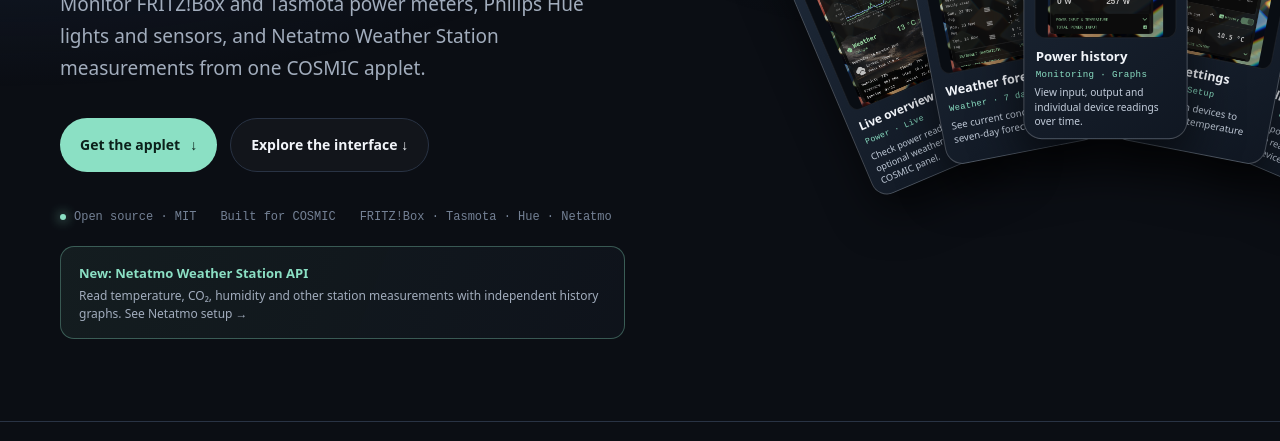
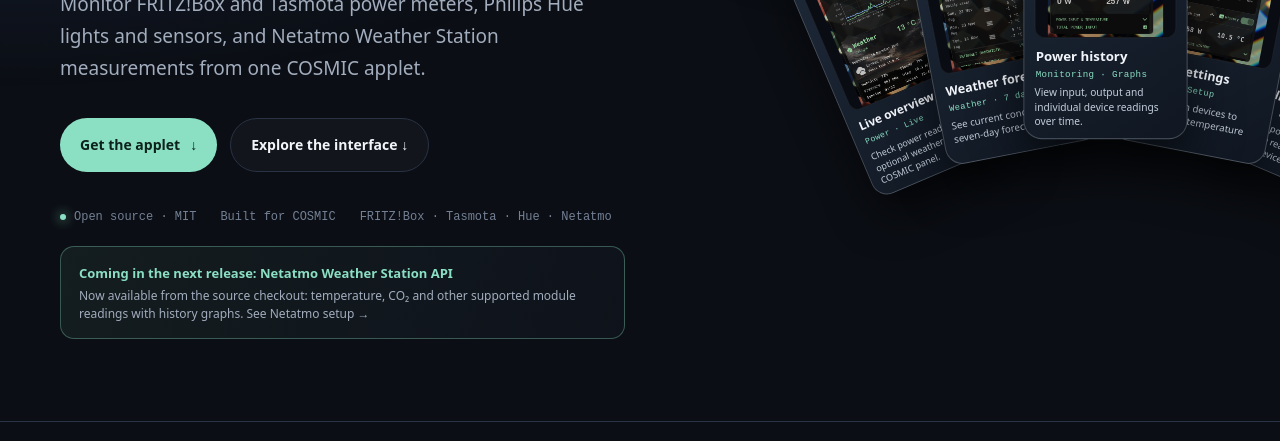
Before and after one commit to gpkvt/cosmic-ext-fritzsmart-monitor-applet, a plain HTML site: page docs/index.html in a window 1280 px wide. Shown: the part 493-934 px from the top of the page. Drawn offline with Linux system fonts and the light colour scheme.

Commit message:
docs(site): distinguish source-available Netatmo integration from latest packaged release

```diff
--- a/docs/index.html
+++ b/docs/index.html
@@ -116,7 +116,7 @@
         <p class="hero-copy">Monitor FRITZ!Box and Tasmota power meters, Philips Hue lights and sensors, and Netatmo Weather Station measurements from one COSMIC applet.</p>
         <div class="actions"><a class="btn" href="#downloads">Get the applet <span>↓</span></a><a class="btn secondary" href="#features">Explore the interface ↓</a></div>
         <div class="hero-meta"><span><i class="dot"></i> Open source · MIT</span><span>Built for COSMIC</span><span>FRITZ!Box · Tasmota · Hue · Netatmo</span></div>
-        <a class="release-note" href="guide.html#netatmo"><strong>New: Netatmo Weather Station API</strong><span>Read temperature, CO₂, humidity and other station measurements with independent history graphs. See Netatmo setup →</span></a>
+        <a class="release-note" href="guide.html#netatmo"><strong>Coming in the next release: Netatmo Weather Station API</strong><span>Now available from the source checkout: temperature, CO₂ and other supported module readings with history graphs. See Netatmo setup →</span></a>
       </div>
       <div class="hero-gallery" aria-label="Featured FRITZ!Power Monitor screenshots">
         <a class="hero-shot" href="Screenshot_2026-11-18_13-45-46.png" aria-label="View live overview screenshot screenshot" data-hero-lightbox><img src="Screenshot_2026-11-18_13-45-46.png" alt="Live FRITZ!Power Monitor overview with current household power readings and weather" fetchpriority="high"><span class="hero-card-title">Live overview</span><span class="hero-card-type">Power · Live</span><span class="hero-card-description">Check power readings and optional weather from the COSMIC panel.</span></a>
@@ -205,7 +205,7 @@
         <article class="detail reveal"><div class="detail-icon" aria-hidden="true"><img src="icons/router.svg" alt="" width="28" height="28"></div><h3>FRITZ!Box Smart Home</h3><p>Requires a reachable FRITZ!Box with Smart Home support and a router account permitted to access Smart Home data. Use the router's local address or a hostname that resolves on your network.</p></article>
         <article class="detail reveal"><div class="detail-icon" aria-hidden="true"><img src="icons/plug-zap.svg" alt="" width="28" height="28"></div><h3>Power meters: FRITZ!Box and Tasmota</h3><p>FRITZ!Box Smart Home meters use the router's local Smart Home API; Tasmota meters support local mDNS discovery and manual device search. Measured watts feed per-device graphs and power totals. Supported relays can be switched; Tasmota temperature sensors are not currently supported.</p></article>
         <article class="detail reveal"><div class="detail-icon" aria-hidden="true"><img src="icons/hue-bridge.svg" alt="" width="28" height="28"></div><h3>Philips Hue Bridge: lights and sensors</h3><p>Pair a compatible Hue Bridge on your LAN using its physical link button and the local CLIP v2 API. Discover bridges with mDNS or enter an IP address. Switch supported lights, and read temperature, light level (lux) and motion from compatible Hue sensors. Temperature/lux history graphs, alerts and the panel average temperature use real sensor readings. <strong>Hue lights do not supply watts and never contribute to energy totals.</strong> <a href="guide.html#hue">Hue setup and limitations</a>.</p></article>
-        <article class="detail reveal"><div class="detail-icon" aria-hidden="true"><img src="icons/netatmo.svg" alt="" width="28" height="28"></div><h3>Netatmo Weather Stations</h3><p>Read compatible Weather Station and module metrics (temperature, humidity, CO₂, pressure, noise, rain and wind) from Netatmo's HTTPS cloud API with OAuth <code>read_station</code>. Configure your client ID, client secret and refresh token in Connection. Supports independent sensor histories and alerts, <strong>not measured W/Wh</strong>. <a href="guide.html#netatmo">Netatmo setup</a>.</p></article>
+        <article class="detail reveal"><div class="detail-icon" aria-hidden="true"><img src="icons/netatmo.svg" alt="" width="28" height="28"></div><h3>Netatmo Weather Stations</h3><p>Read compatible Weather Station and module metrics (temperature, humidity, CO₂, pressure, noise, rain and wind) from Netatmo's HTTPS cloud API with OAuth <code>read_station</code>. Configure your client ID, client secret and refresh token in Connection. Supports independent sensor histories and alerts, <strong>not measured W/Wh</strong>. Available from the source checkout until the next packaged release. <a href="guide.html#netatmo">Netatmo setup</a>.</p></article>
         <article class="detail reveal"><div class="detail-icon" aria-hidden="true"><img src="icons/cloud-sun.svg" alt="" width="28" height="28"></div><h3>Optional weather</h3><p>Weather is not required for core monitoring. To enable it, provide an OpenWeatherMap API key and a location; router monitoring continues independently if weather is unavailable.</p></article>
       </div>
       <p class="muted" style="margin-top:22px;font-size:13px">Questions about compatibility? <a href="https://github.com/gpkvt/cosmic-ext-fritzsmart-monitor-applet/issues" style="color:var(--mint);text-decoration:underline;text-underline-offset:3px">Ask or report a compatibility question on GitHub</a>.</p>
```
